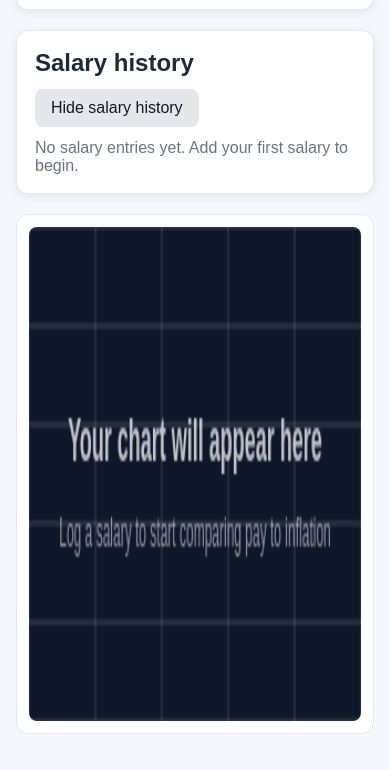
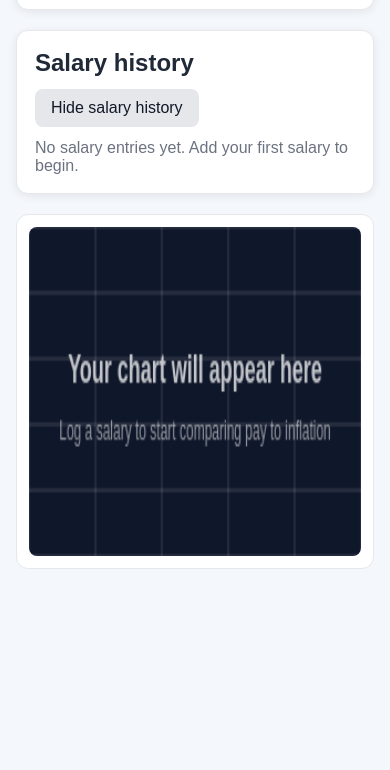
Before and after one commit to StChCa/salaryGraph, a website: page index.html in a window 390 px wide. Shown: the part 1314-2084 px from the top of the page. After the commit the page ends 1931 px from the top, so only its background shows below. Drawn offline with nearby package versions, Linux system fonts and the light colour scheme.

Commit message:
Reduce graph height on narrow portrait screens
make the graph look better on mobile

```diff
--- a/style.css
+++ b/style.css
@@ -444,6 +444,7 @@ button:disabled {
     width: 100%;
     height: min(70vh, 520px);
     max-height: 70vh;
+    min-height: 280px;
     background: var(--chart-surface);
     border: 1px solid var(--panel-border);
     border-radius: 12px;
@@ -654,4 +655,10 @@ canvas {
         flex-direction: column;
         align-items: stretch;
     }
+
+    #cpi-salary-graph {
+        height: 42vh;
+        min-height: 240px;
+        max-height: 42vh;
+    }
 }
```
